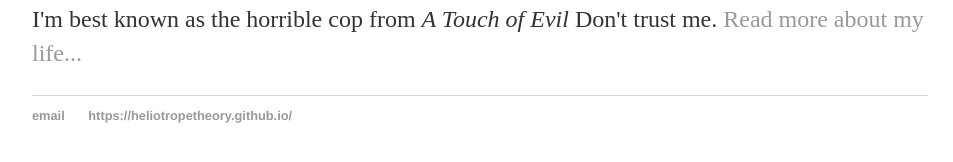
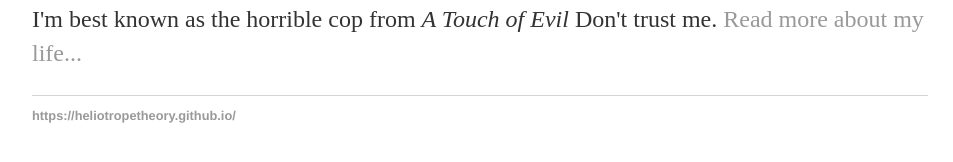
Before and after one commit to HeliotropeTheory/HeliotropeTheory.github.io, a Jekyll site: the page built from index.html, in a window 1280 px wide. Shown: the part 249-411 px from the top of the page, without its empty margins (160-1113 px from the left). Built offline with Jekyll 4.4.1, drawn with Linux system fonts in a browser that asks for light colours.

Commit message:
Update default.html

```diff
--- a/_layouts/default.html
+++ b/_layouts/default.html
@@ -21,7 +21,7 @@
 			</div><!-- /.container -->
 			<footer>
 	    		<ul>
-	        		<li><a href="mailto:hankquinlanhub@gmail.com">email</a></li>
+	        		<!--<li><a href="mailto:hankquinlanhub@gmail.com">email</a></li>-->
 	        		<li><a href="https://heliotropetheory.github.io/">https://heliotropetheory.github.io/</a></li>
 				</ul>
 			</footer>
```
